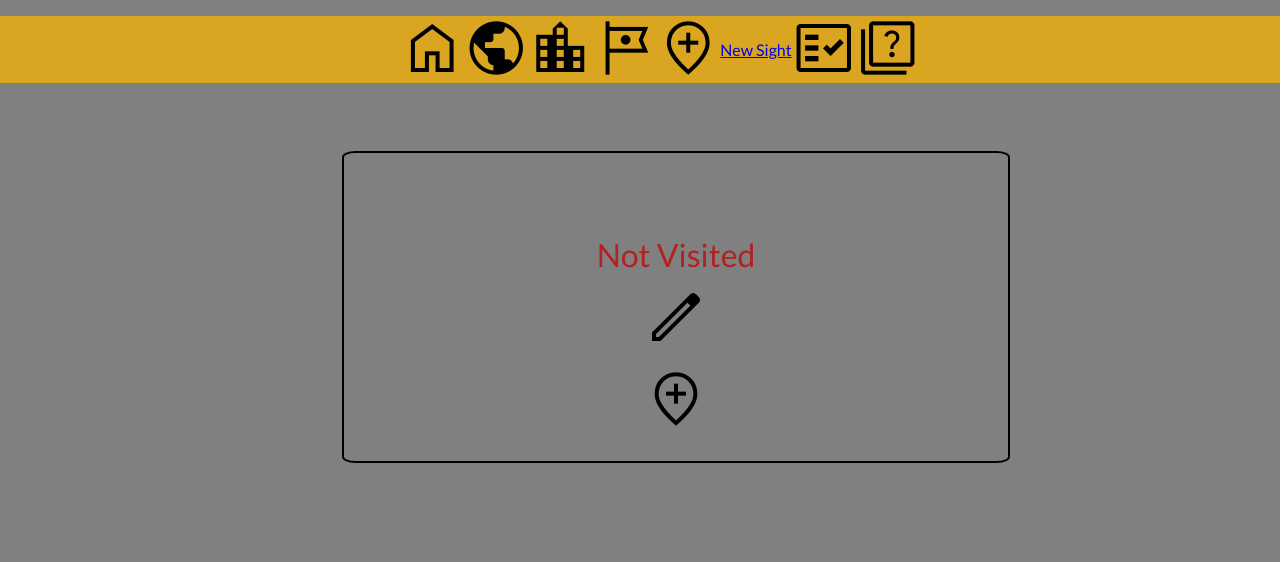
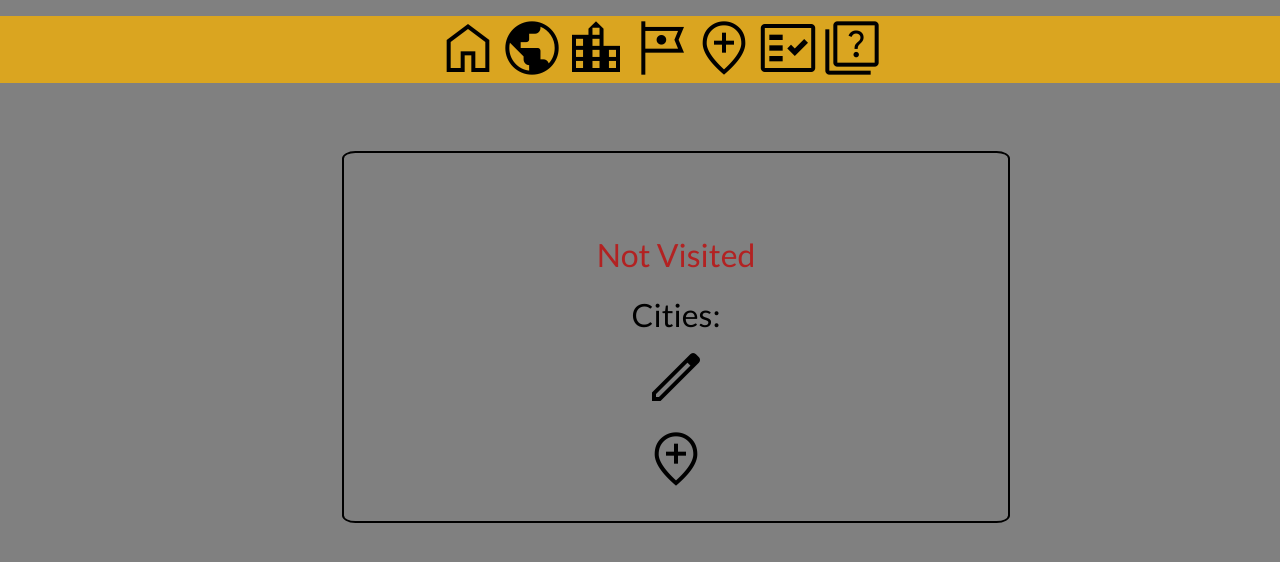
Before and after one commit to cjsarab/project_travel, a Flask app: page /countries/1 in a window 1280 px wide; the page is wider, and only the part inside the window is pictured. Shown: the top 562 px of that part. Run offline with Flask 2, Linux system fonts and the light colour scheme; data that the repository does not hold is empty; some libraries are stand-ins or nearby versions.

Commit message:
Added select all cities from country

```diff
--- a/controllers/countries_controller.py
+++ b/controllers/countries_controller.py
@@ -1,6 +1,6 @@
 from http.client import USE_PROXY
 from flask import Flask, render_template, request, redirect, Blueprint
-from repositories import country_repository
+from repositories import city_repository, country_repository
 from models.country import Country
 
 
@@ -28,7 +28,8 @@ def create_country():
 @countries_blueprint.route("/countries/<id>")
 def show_country(id):
     country = country_repository.select(id)
-    return render_template("countries/show.html", country = country)
+    cities = country_repository.select_all_cities_from_country(id)
+    return render_template("countries/show.html", country=country, cities=cities)
 
 @countries_blueprint.route("/countries/<id>/edit")
 def edit_country(id):
--- a/repositories/country_repository.py
+++ b/repositories/country_repository.py
@@ -1,6 +1,7 @@
 from db.run_sql import run_sql
 
 from models.country import Country
+from models.city import City
 
 def save(country):
     sql = "INSERT INTO countries (country_name, is_visited) VALUES (%s, %s) RETURNING *"
@@ -44,3 +45,15 @@ def delete(id):
 def delete_all():
     sql = "DELETE FROM countries"
     run_sql(sql)
+
+def select_all_cities_from_country(id):
+    cities = []
+    sql = "SELECT * FROM cities WHERE country_id = %s"
+    values = [id]
+    results = run_sql(sql, values)
+
+    for row in results:
+        country = select(row['country_id'])
+        city = City(row['city_name'], row['is_visited'], country, row['id'])
+        cities.append(city)
+    return cities
--- a/templates/base.html
+++ b/templates/base.html
@@ -18,7 +18,6 @@
                 <li title="Cities"><a href="/cities"><span class="material-symbols-outlined">location_city</span></a></li>
                 <li title="Sights"><a href="/sights"><span class="material-symbols-outlined">tour</span></a></li>
                 <li title="New Country"><a href="/countries/new"><span class="material-symbols-outlined">add_location</span></a></li>
-                <li title="New Sight"><a href="/sights/new">New Sight</a></li>
                 <li title="Quiz"><a href="/quiz"><span class="material-symbols-outlined">fact_check</span></a></li>
                 <li title="Facts"><a href="/facts"><span class="material-symbols-outlined">quiz</span></a></li>
             </ul>
--- a/templates/countries/show.html
+++ b/templates/countries/show.html
@@ -12,6 +12,12 @@
     <span class="red-text">Not Visited</span>
     {% endif %}
 
+    <div>
+        Cities:
+        {% for city in cities %}
+        {{city.city_name}}
+        {% endfor %}
+    </div>
     <li title="Edit"><a href="/countries/{{country.id}}/edit"><span class="material-symbols-outlined">edit</span></a></li>
     <li title="New City"><a href="/cities/new"><span class="material-symbols-outlined">add_location</span></a></li>
 
```
Also changed, not shown: templates/countries/index.html (+9 -0 lines).
